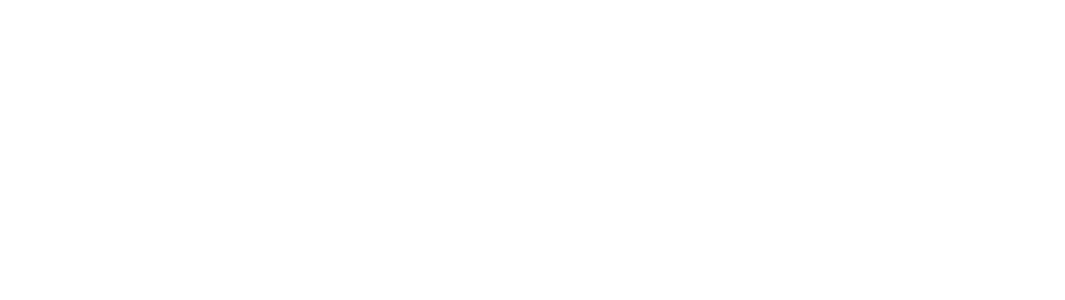
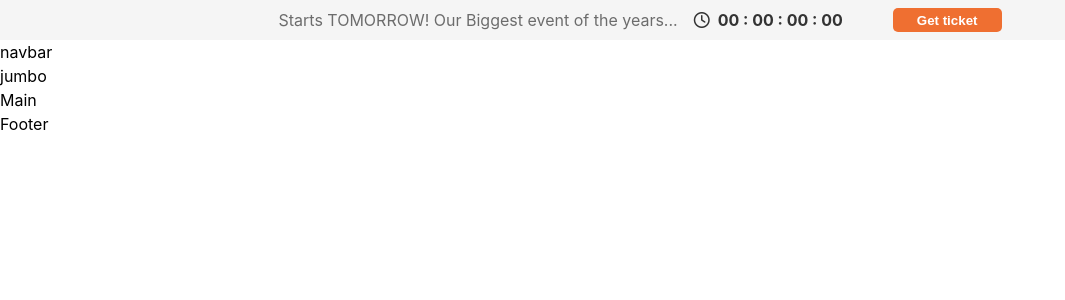
Before and after one commit to christianarca27/proj-html-vuejs, a Vue app: page / in a window 1280 px wide. Shown: the top 300 px of the page, without its empty margins (0-1065 px from the left). Built offline with nearby package versions, Linux system fonts and the light colour scheme.

Commit message:
feat: creazione AppHeader, AppMain e AppFooter + stilizzazione annuncio nell'header

```diff
--- a/index.html
+++ b/index.html
@@ -4,6 +4,7 @@
 <head>
   <meta charset="UTF-8" />
   <meta name="viewport" content="width=device-width, initial-scale=1.0" />
+  <link rel="shortcut icon" href="/images/favicon-32x32.png" type="image/x-icon">
   <title>MaxCoach</title>
 </head>
 
--- a/package.json
+++ b/package.json
@@ -9,6 +9,7 @@
     "preview": "vite preview"
   },
   "dependencies": {
+    "@fortawesome/fontawesome-free": "^6.4.0",
     "sass": "^1.61.0",
     "vue": "^3.2.47"
   },
--- a/src/App.vue
+++ b/src/App.vue
@@ -1,9 +1,31 @@
 <script>
+import AppHeader from './components/AppHeader.vue';
+import AppMain from './components/AppMain.vue';
+import AppFooter from './components/AppFooter.vue';
+
+export default {
+  data() {
+    return {
+
+    }
+  },
+
+  components: {
+    AppHeader,
+    AppMain,
+    AppFooter,
+  },
+}
 </script>
 
 <template>
   <div>
+    <AppHeader></AppHeader>
+
+    <AppMain></AppMain>
+
+    <AppFooter></AppFooter>
   </div>
 </template>
 
-<style scoped></style>
+<style lang="scss" scoped></style>
--- /dev/null
+++ b/src/components/AppFooter.vue
@@ -0,0 +1,19 @@
+<script>
+export default {
+    name: "AppFooter",
+
+    data() {
+        return {
+
+        }
+    },
+}
+</script>
+
+<template>
+    <footer>
+        Footer
+    </footer>
+</template>
+
+<style lang="scss" scoped></style>
--- /dev/null
+++ b/src/components/AppHeader.vue
@@ -0,0 +1,64 @@
+<script>
+import PrimaryButton from './PrimaryButton.vue';
+
+export default {
+    name: "AppHeader",
+
+    data() {
+        return {};
+    },
+
+    components: {
+        PrimaryButton,
+    }
+}
+</script>
+
+<template>
+    <header>
+        <div id="adv-bar">
+            <p>
+                <span id="adv-message">Starts TOMORROW! Our Biggest event of the years...</span>
+                <i class="fa-regular fa-clock"></i>
+                <span id="adv-time-left">00 : 00 : 00 : 00</span>
+            </p>
+            <PrimaryButton id="adv-button" :text="'Get ticket'"></PrimaryButton>
+        </div>
+
+        <nav>
+            navbar
+        </nav>
+
+        <div id="jumbo">
+            jumbo
+        </div>
+    </header>
+</template>
+
+<style lang="scss" scoped>
+header {
+    #adv-bar {
+        background-color: #f5f5f5;
+        padding: .5rem;
+
+        display: flex;
+        justify-content: center;
+        gap: 50px;
+
+        color: #333333;
+
+        #adv-message {
+            margin-right: 1rem;
+            opacity: 70%;
+        }
+
+        i {
+            margin-right: .5rem;
+        }
+
+        #adv-time-left {
+            font-weight: bold;
+        }
+    }
+}
+</style>
--- /dev/null
+++ b/src/components/AppMain.vue
@@ -0,0 +1,19 @@
+<script>
+export default {
+    name: "AppMain",
+
+    data() {
+        return {
+
+        }
+    },
+}
+</script>
+
+<template>
+    <main>
+        Main
+    </main>
+</template>
+
+<style lang="scss" scoped></style>
--- /dev/null
+++ b/src/components/PrimaryButton.vue
@@ -0,0 +1,39 @@
+<script>
+export default {
+    name: "PrimaryButton",
+
+    data() {
+        return {
+
+        }
+    },
+
+    props: {
+        text: "",
+    }
+}
+</script>
+
+<template>
+    <button>
+        {{ text }}
+    </button>
+</template>
+
+<style lang="scss" scoped>
+button {
+    background-color: #ef6f31;
+    padding: 0 1.5rem;
+    border: 0;
+    border-radius: 5px;
+
+    cursor: pointer;
+    color: white;
+    font-weight: bold;
+    font-stretch: condensed;
+
+    &:hover {
+        background-color: #6ac5f1;
+    }
+}
+</style>
--- a/src/main.js
+++ b/src/main.js
@@ -1,5 +1,6 @@
 import { createApp } from 'vue'
 import './style.scss'
+import '@fortawesome/fontawesome-free/css/all.css'
 import App from './App.vue'
 
 createApp(App).mount('#app')
--- a/src/style.scss
+++ b/src/style.scss
@@ -11,3 +11,15 @@
   -moz-osx-font-smoothing: grayscale;
   -webkit-text-size-adjust: 100%;
 }
+
+* {
+  margin: 0;
+  padding: 0;
+  box-sizing: border-box;
+}
+
+.container {
+  max-width: 1400px;
+  margin-left: auto;
+  margin-right: auto;
+}
```
Also changed, not shown: 1 other file (tests, documents, lock files or other folders).
